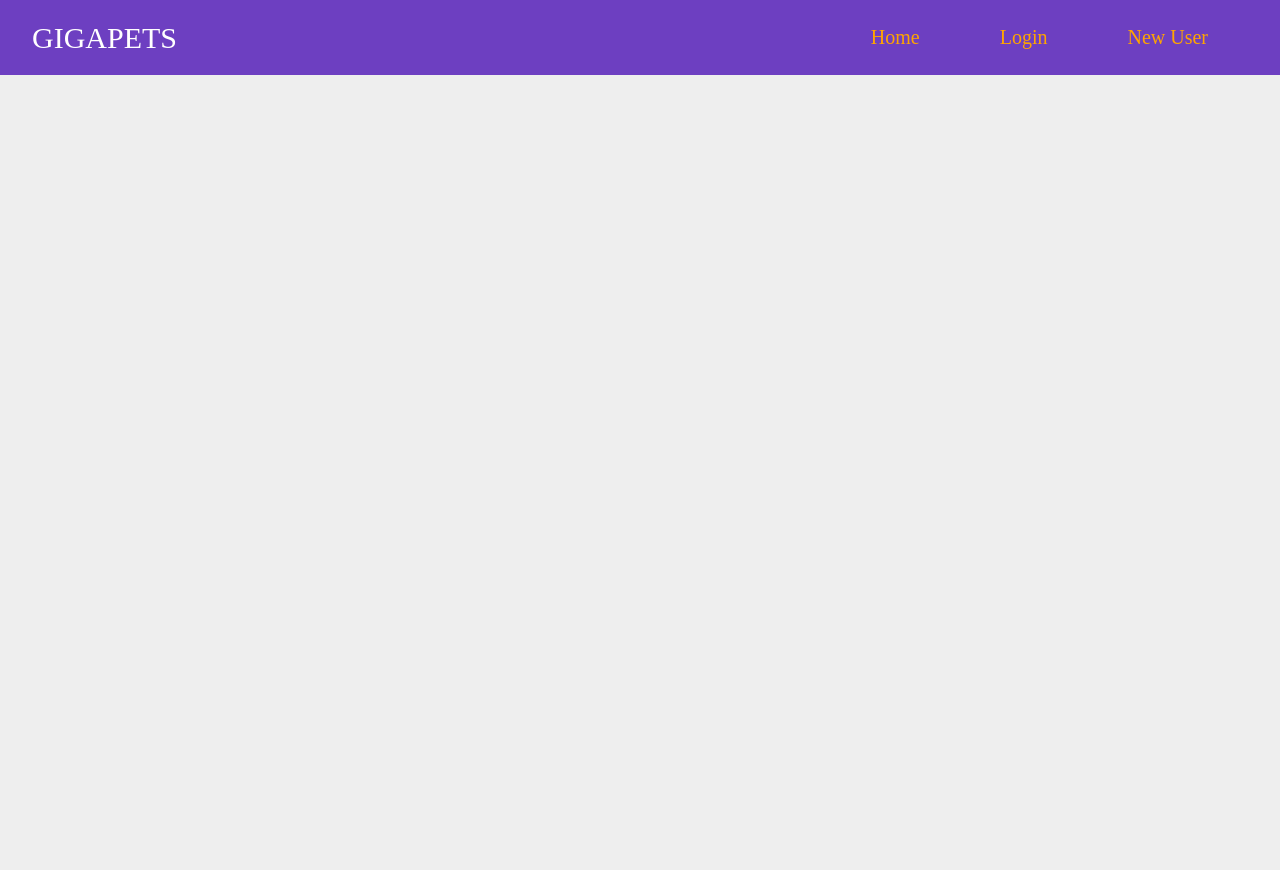
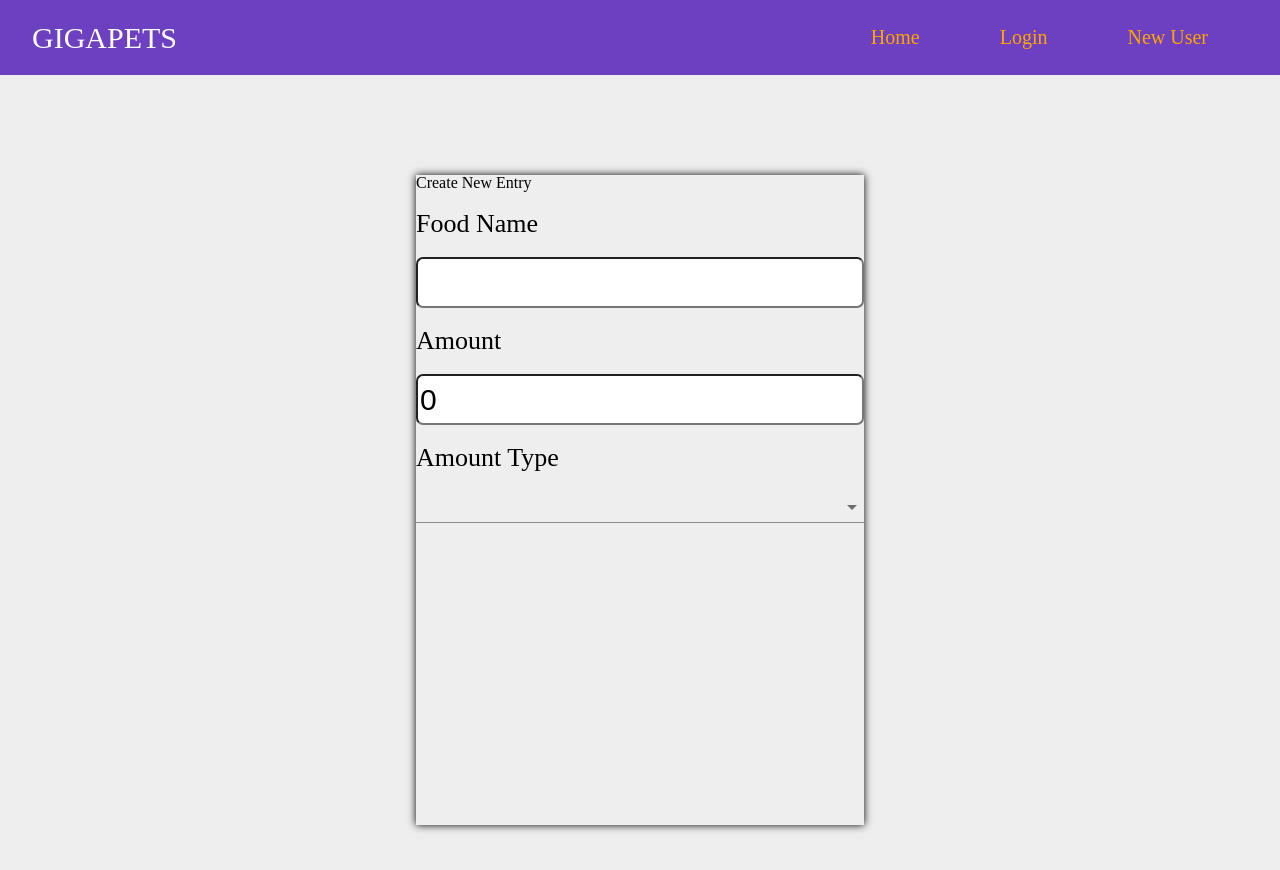
Before and after one commit to krboelter/gigapets-frontend, a React (Create React App) app: page /new_entry in a window 1280 px wide. Shown: the top 870 px of the page. Before the commit the page ends 800 px from the top, so only its background shows below. Built offline with nearby package versions, Linux system fonts and the light colour scheme.

Commit message:
connected new entry

```diff
--- a/src/App.js
+++ b/src/App.js
@@ -11,6 +11,7 @@ import Login from './components/Login'
 import Dashboard from './components/Dashboard'
 import Children from './components/Children'
 import NewUser from './components/NewUser'
+import NewEntry from './components/NewEntry'
 
 function App(props) {
 	return (
@@ -21,7 +22,8 @@ function App(props) {
 			<Route exact path='/new-user' component={NewUser} />
 			<Route exact path='/login' component={Login}/>
 			<PrivateRoute exact path='/children' component={Children}/>
-			<PrivateRoute exapt path='/dashboard' component={Dashboard} />
+			<PrivateRoute exact path='/dashboard' component={Dashboard} />
+			<PrivateRoute exact path='/new_entry' component={NewEntry} />
 		</div>
 	);
 }
--- a/src/components/Navigation.js
+++ b/src/components/Navigation.js
@@ -25,6 +25,8 @@ function Navigation(props) {
 				{ props.loaded &&
 					<li><Link className = 'nav-link' to='/children'>Children</Link></li>
 				}
+				{ props.loaded &&
+					<li><Link className='nav-link' to='/new_entry'>New Entry</Link></li>}
 			</ul>
 		</nav>
 	)
--- a/src/components/NewEntry.js
+++ b/src/components/NewEntry.js
@@ -1,9 +1,11 @@
 import React from 'react'
 import { connect } from 'react-redux'
-import { addEntry } from '../redux/actions/EntriesAction'
+import { newEntry } from '../redux/actions/EntriesAction'
 import { Formik } from 'formik'
 import * as Yup from 'yup'
 import { makeStyles } from '@material-ui/core/styles'
+import Select from '@material-ui/core/Select'
+import MenuItem from '@material-ui/core/MenuItem'
 
 const useStyles = makeStyles({
     shadowBox: {
@@ -33,12 +35,39 @@ function NewEntry(props) {
                 date: Yup.string()
             })}
             onSubmit={(values, { setSubmitting }) => {
-                props.addEntry(values)
+                props.newEntry(values)
             }}
         >
             {formik => (
                 <div className={styled.shadowBox}>
-
+                    <h3>Create New Entry</h3>
+                    <div>
+                        <form className="form">
+                            <label htmlFor="food_name">Food Name</label>
+                            <input
+                                id="food_name"
+                                type="text"
+                                {...formik.getFieldProps('food_name')}
+                            />
+                            <label htmlFor="amount">Amount</label>
+                            <input
+                                id="amount"
+                                type="text"
+                                {...formik.getFieldProps('amount')}
+                            />
+                            <label htmlFor="amount_type">Amount Type</label>
+                            <Select
+                                id="amount_type"
+                            >
+                                <MenuItem>lbs</MenuItem>
+                                <MenuItem>oz</MenuItem>
+                                <MenuItem>grams</MenuItem>
+                                <MenuItem>pcs</MenuItem>
+                                <MenuItem>half</MenuItem>
+                                <MenuItem>halves</MenuItem>
+                            </Select>
+                        </form>
+                    </div>
                 </div>
             )}
         </Formik>
@@ -50,7 +79,7 @@ const mapStateToProps = state => {
 }
 
 const mapDispatchToProps = {
-    addEntry
+    newEntry
 }
 
 export default connect(mapStateToProps, mapDispatchToProps)(NewEntry)
--- a/src/redux/reducers/EntriesReducer.js
+++ b/src/redux/reducers/EntriesReducer.js
@@ -40,7 +40,7 @@ export const EntriesReducer = (state=initialState, action) => {
                 ...state,
                 isLoading: false,
                 loaded: false,
-                error: action.payload.message
+                error: action.payload
             }
         default:
             return state
```
